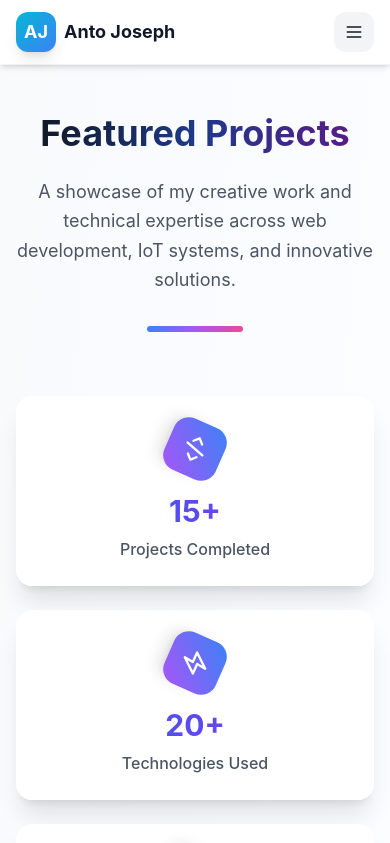
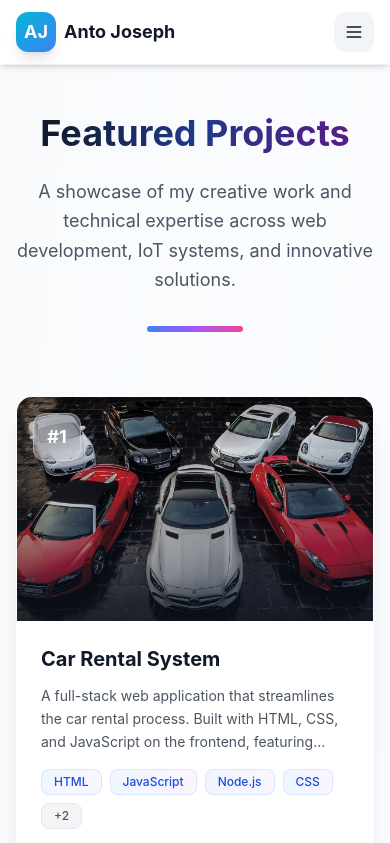
Before and after one commit to antojoseph2806/anto-portfolio, a React (Vite) app in the folder frontend/: page /projects in a window 390 px wide. Shown: the top 843 px of the page. Built offline with nearby package versions, Linux system fonts and the light colour scheme.

Commit message:
some updations done

```diff
--- a/frontend/src/App.tsx
+++ b/frontend/src/App.tsx
@@ -1,5 +1,5 @@
-import { lazy, Suspense } from 'react';
-import { Routes, Route } from 'react-router-dom';
+import { lazy, Suspense, useEffect } from 'react';
+import { Routes, Route, useLocation } from 'react-router-dom';
 import Navigation from './components/Navigation';
 
 // Lazy load pages for better performance
@@ -19,10 +19,22 @@ const PageLoader = () => (
   </div>
 );
 
+// Scroll to top on route change
+const ScrollToTop = () => {
+  const { pathname } = useLocation();
+
+  useEffect(() => {
+    window.scrollTo(0, 0);
+  }, [pathname]);
+
+  return null;
+};
+
 function App() {
   return (
     <>
       <Navigation />
+      <ScrollToTop />
       <Suspense fallback={<PageLoader />}>
         <Routes>
           <Route path="/" element={<Home />} />
--- a/frontend/src/components/About.tsx
+++ b/frontend/src/components/About.tsx
@@ -170,7 +170,7 @@ const About: React.FC = () => {
                 viewport={{ once: true }}
               >
                 <span className="bg-gradient-to-r from-blue-600 to-purple-600 bg-clip-text text-transparent">
-                  Full Stack Web Developer & Problem Solver
+                  Full Stack Web Developer
                 </span>
               </motion.h2>
 
--- a/frontend/src/components/Home.tsx
+++ b/frontend/src/components/Home.tsx
@@ -262,28 +262,7 @@ const Home: React.FC = () => {
             </motion.div>
           </div>
 
-          {/* Mobile Tech Stack */}
-          <motion.div
-            initial={{ y: 50, opacity: 0 }}
-            animate={{ y: 0, opacity: 1 }}
-            transition={{ delay: 1.2, duration: 0.8 }}
-            className="mt-12 lg:hidden"
-          >
-            <div className="flex flex-wrap justify-center gap-3">
-              {['React', 'Node.js', 'TypeScript', 'MongoDB', 'Python', 'Tailwind'].map((tech, index) => (
-                <motion.div
-                  key={tech}
-                  initial={{ scale: 0, rotate: -180 }}
-                  animate={{ scale: 1, rotate: 0 }}
-                  transition={{ delay: 1.4 + index * 0.1, type: "spring" }}
-                  whileHover={{ scale: 1.1, y: -4 }}
-                  className="px-4 py-2 bg-white/10 backdrop-blur-md border border-white/20 rounded-xl text-white text-sm font-medium shadow-lg"
-                >
-                  {tech}
-                </motion.div>
-              ))}
-            </div>
-          </motion.div>
+
         </div>
       </div>
     </section>
--- a/frontend/src/components/Projects.tsx
+++ b/frontend/src/components/Projects.tsx
@@ -1,6 +1,6 @@
 import React, { useState, useRef } from 'react';
 import { motion, useScroll, useTransform, useInView } from 'framer-motion';
-import { ExternalLink, Github, Sparkles, Code2, Zap } from 'lucide-react';
+import { ExternalLink, Github } from 'lucide-react';
 
 // Scroll-triggered section component - Optimized
 const ScrollSection: React.FC<{ children: React.ReactNode; delay?: number }> = ({ children, delay = 0 }) => {
@@ -223,13 +223,17 @@ const Projects: React.FC = () => {
       image: 'i.jpg',
       technologies: ['ESP32', 'Node.js', 'Socket.IO', 'WebSockets', 'JavaScript', 'IoT Sensors'],
       github: 'https://github.com/antojoseph2806/iot-security-system'
-    }
-  ];
-
-  const stats = [
-    { icon: Code2, label: 'Projects Completed', value: '15+' },
-    { icon: Zap, label: 'Technologies Used', value: '20+' },
-    { icon: Github, label: 'GitHub Repos', value: '30+' }
+    },
+    {
+      id: 7,
+      title: 'AgriCorus – Smart Agricultural Land Lease, Crowdfunding & Agri-Commerce Platform',
+      description:
+        'Agriculture in India faces issues such as land underutilization, farmer capital shortages, limited technology adoption, fragmented value chains, and weak market linkages. Many land parcels remain idle while farmers lack access to land, credit, or infrastructure—and urban investors seek sustainable agri-investment opportunities with transparency. AgriCorus offers a unified Smart Land Lease, Agri-Funding & E-Commerce Platform connecting landowners, farmers, investors, vendors, and administrators. It enables leasing idle agricultural land, crowdfunding for cultivation, online farm-input commerce, and digital contract governance with secure escrow.',
+      image: 'agricorus.png',  // Put image in frontend/public folder
+      technologies: ['React.js', 'Node.js', 'Express.js','Tailwind CSS', 'MongoDB', 'RazorPay', 'Fast2Sms API'],
+      live: 'https://agricorus.vercel.app',  // Optional
+      github: 'https://github.com/antojoseph2806/agricorus',  // Optional
+}
   ];
 
   return (
@@ -275,38 +279,6 @@ const Projects: React.FC = () => {
               transition={{ delay: 0.6, duration: 0.8 }}
               className="w-24 h-1.5 bg-gradient-to-r from-blue-500 via-purple-500 to-pink-500 mx-auto rounded-full shadow-lg"
             />
-          </div>
-        </ScrollSection>
-
-        {/* Stats Section */}
-        <ScrollSection delay={0.2}>
-          <div className="grid grid-cols-1 sm:grid-cols-3 gap-6 mb-16 max-w-4xl mx-auto">
-            {stats.map((stat, index) => {
-              const Icon = stat.icon;
-              return (
-                <motion.div
-                  key={index}
-                  initial={{ scale: 0, rotate: -180 }}
-                  whileInView={{ scale: 1, rotate: 0 }}
-                  viewport={{ once: true }}
-                  transition={{ delay: index * 0.1, type: "spring", stiffness: 200 }}
-                  whileHover={{ y: -8, scale: 1.05 }}
-                  className="bg-white/90 backdrop-blur-sm rounded-2xl p-6 shadow-xl border border-white/50 text-center"
-                >
-                  <motion.div
-                    animate={{ rotate: [0, 360] }}
-                    transition={{ duration: 20, repeat: Infinity, ease: "linear" }}
-                    className="w-14 h-14 bg-gradient-to-br from-blue-500 to-purple-500 rounded-2xl flex items-center justify-center mx-auto mb-4 shadow-lg"
-                  >
-                    <Icon className="text-white" size={28} />
-                  </motion.div>
-                  <div className="text-3xl font-bold bg-gradient-to-r from-blue-600 to-purple-600 bg-clip-text text-transparent mb-2">
-                    {stat.value}
-                  </div>
-                  <div className="text-gray-600 font-medium">{stat.label}</div>
-                </motion.div>
-              );
-            })}
           </div>
         </ScrollSection>
 
```
Also changed, not shown: frontend/public/agricorus.png (added).
